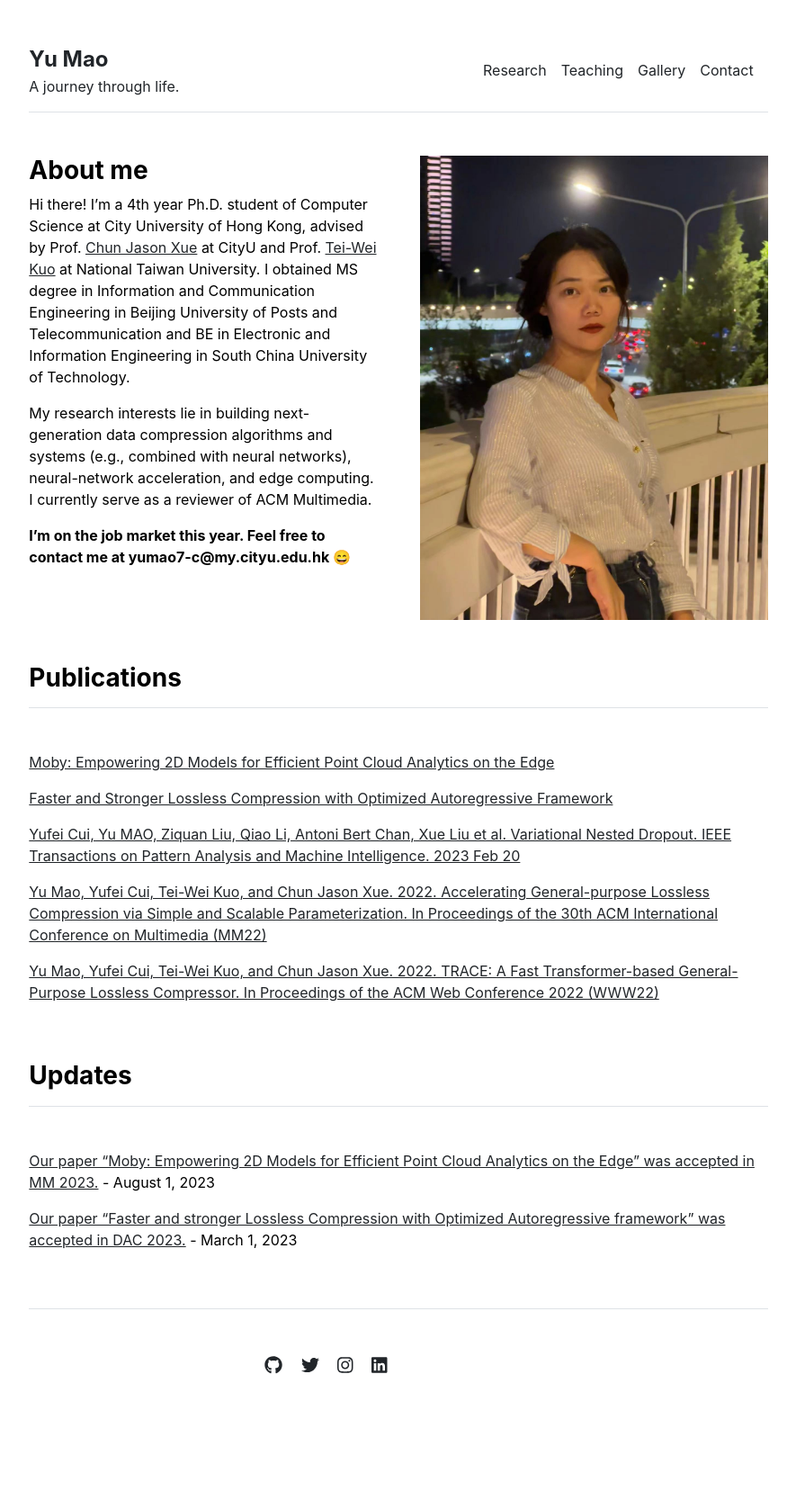
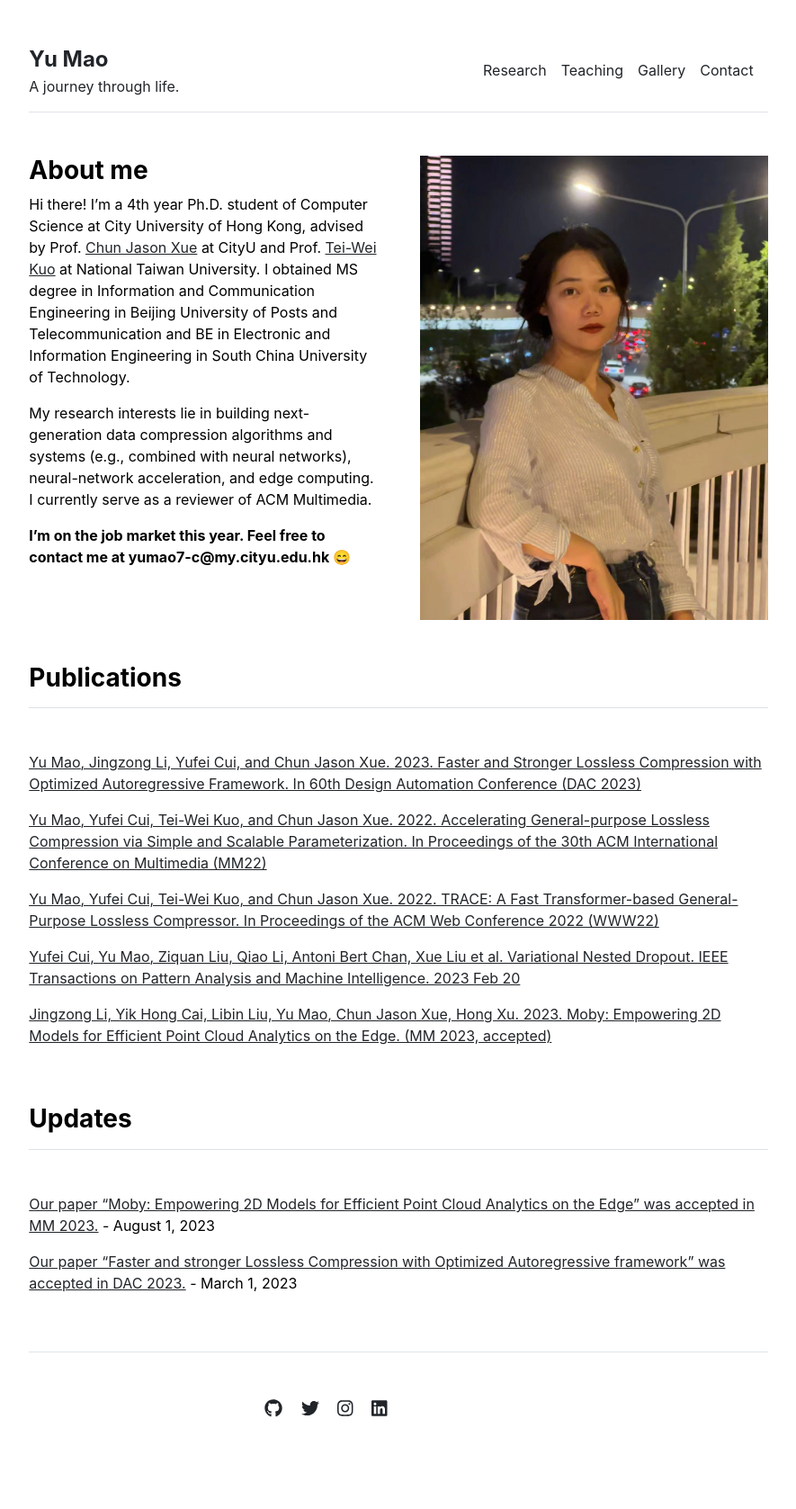
Before and after one commit to mynotwo/academic, a Jekyll site: the page built from index.md, in a window 1280 px wide. Shown: the whole page at 90% size, without its empty margins (197-1082 px from the left). Built offline with Jekyll 4.4.1, drawn with Linux system fonts in a browser that asks for light colours; before the commit the page ends 1629 px from its top, so only the background shows below that.

Commit message:
Update publications.yml

```diff
--- a/_data/publications.yml
+++ b/_data/publications.yml
@@ -1,10 +1,9 @@
 featured:
-- {name: 'Moby: Empowering 2D Models for Efficient Point Cloud Analytics on the Edge', url: 'https://arxiv.org/pdf/2302.09221.pdf', author: 'Jingzong Li, Yik Hong Cai, Libin Liu, <u>Yu Mao</u>, Chun Jason Xue, Hong Xu', venue: 'ACM International Conference on Multimedia (<b>MM</b>), Ottawa, 2023', slide: ''}
-- {name: 'Faster and Stronger Lossless Compression with Optimized Autoregressive Framework', url: 'share/pac-dac23.pdf', author: '<u>Yu Mao</u>, Jingzong Li, Yufei Cui, Chun Jason Xue', venue: 'ACM/IEEE Design Automation Conference (<b>DAC</b>), San Francisco, 2023', slide: 'share/slides/pac-dac23-slide.pdf'}
-- {name: 'Yufei Cui, Yu MAO, Ziquan Liu, Qiao Li, Antoni Bert Chan, Xue Liu et al. Variational Nested Dropout. IEEE Transactions on Pattern Analysis and Machine Intelligence. 2023 Feb 20', url: 'https://ieeexplore.ieee.org/document/10049079/', author: 'Yufei Cui, <u>Yu Mao</u>, Ziquan Liu, Qiao Li, Antoni Bert Chan, Xue Liu, Tei-Wei Kuo, Chun Jason Xue', venue: 'IEEE Transactions on Pattern Analysis and Machine Intelligence (<b>TPAMI</b>)', slide: ''}
-- {name: 'Yu Mao, Yufei Cui, Tei-Wei Kuo, and Chun Jason Xue. 2022. Accelerating General-purpose Lossless Compression via Simple and Scalable Parameterization. In Proceedings of the 30th ACM International Conference on Multimedia (MM22)', url: 'share/oreo-mm23.pdf', author: '<u>Yu Mao</u>, Yufei Cui, Tei-Wei Kuo, Chun Jason Xue', venue: 'ACM International Conference on Multimedia (<b>MM</b>), Lisbon, 2022', slide: ''}
-- {name: 'Yu Mao, Yufei Cui, Tei-Wei Kuo, and Chun Jason Xue. 2022. TRACE: A Fast Transformer-based General-Purpose Lossless Compressor. In Proceedings of the ACM Web Conference 2022 (WWW22)', url: 'share/trace-www22.pdf', author: '<u>Yu Mao</u>, Yufei Cui, Tei-Wei Kuo, Chun Jason Xue', venue: 'ACM Web Conference (<b>WWW</b>), Lyon, 2022', slide: ''}
-Yu Mao, Yufei Cui, Tei-Wei Kuo, and Chun Jason Xue. 2022. TRACE: A Fast Transformer-based General-Purpose Lossless Compressor. In Proceedings of the ACM Web Conference 2022 (WWW22). Association for Computing Machinery, New York, NY, USA, 1829–1838. https://doi.org/10.1145/3485447.3511987
+- {name: '<u>Yu Mao</u>, Jingzong Li, Yufei Cui, and Chun Jason Xue. 2023. Faster and Stronger Lossless Compression with Optimized Autoregressive Framework. In 60th Design Automation Conference (DAC 2023)', url: 'share/pac-dac23.pdf', author: '<u>Yu Mao</u>, Jingzong Li, Yufei Cui, Chun Jason Xue', venue: 'ACM/IEEE Design Automation Conference (<b>DAC</b>), San Francisco, 2023', slide: 'share/slides/pac-dac23-slide.pdf'}
+- {name: '<u>Yu Mao</u>, Yufei Cui, Tei-Wei Kuo, and Chun Jason Xue. 2022. Accelerating General-purpose Lossless Compression via Simple and Scalable Parameterization. In Proceedings of the 30th ACM International Conference on Multimedia (MM22)', url: 'share/oreo-mm23.pdf', author: '<u>Yu Mao</u>, Yufei Cui, Tei-Wei Kuo, Chun Jason Xue', venue: 'ACM International Conference on Multimedia (<b>MM</b>), Lisbon, 2022', slide: ''}
+- {name: '<u>Yu Mao</u>, Yufei Cui, Tei-Wei Kuo, and Chun Jason Xue. 2022. TRACE: A Fast Transformer-based General-Purpose Lossless Compressor. In Proceedings of the ACM Web Conference 2022 (WWW22)', url: 'share/trace-www22.pdf', author: '<u>Yu Mao</u>, Yufei Cui, Tei-Wei Kuo, Chun Jason Xue', venue: 'ACM Web Conference (<b>WWW</b>), Lyon, 2022', slide: ''}
+- {name: 'Yufei Cui, <u>Yu Mao</u>, Ziquan Liu, Qiao Li, Antoni Bert Chan, Xue Liu et al. Variational Nested Dropout. IEEE Transactions on Pattern Analysis and Machine Intelligence. 2023 Feb 20', url: 'https://ieeexplore.ieee.org/document/10049079/', author: 'Yufei Cui, <u>Yu Mao</u>, Ziquan Liu, Qiao Li, Antoni Bert Chan, Xue Liu, Tei-Wei Kuo, Chun Jason Xue', venue: 'IEEE Transactions on Pattern Analysis and Machine Intelligence (<b>TPAMI</b>)', slide: ''}
+- {name: 'Jingzong Li, Yik Hong Cai, Libin Liu, <u>Yu Mao</u>, Chun Jason Xue, Hong Xu. 2023. Moby: Empowering 2D Models for Efficient Point Cloud Analytics on the Edge. (MM 2023, accepted)', url: 'https://arxiv.org/pdf/2302.09221.pdf', author: 'Jingzong Li, Yik Hong Cai, Libin Liu, <u>Yu Mao</u>, Chun Jason Xue, Hong Xu', venue: 'ACM International Conference on Multimedia (<b>MM</b>), Ottawa, 2023', slide: ''}
 
 index:
 - {name: 'Moby: Empowering 2D Models for Efficient Point Cloud Analytics on the Edge', url: 'https://arxiv.org/pdf/2302.09221.pdf', author: 'Jingzong Li, Yik Hong Cai, Libin Liu, <u>Yu Mao</u>, Chun Jason Xue, Hong Xu', venue: 'ACM International Conference on Multimedia (<b>MM</b>), Ottawa, 2023', slide: ''}
```
